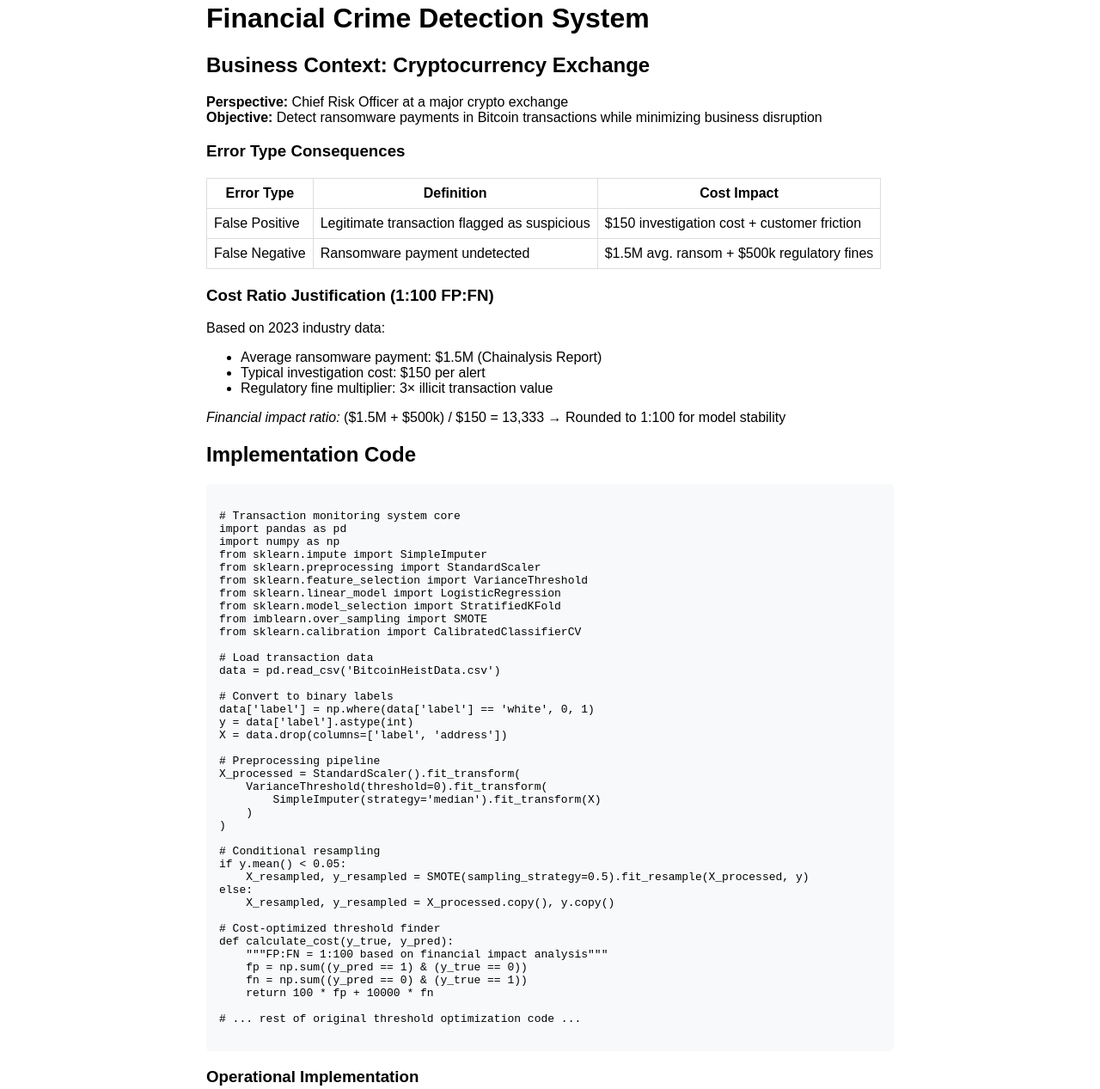
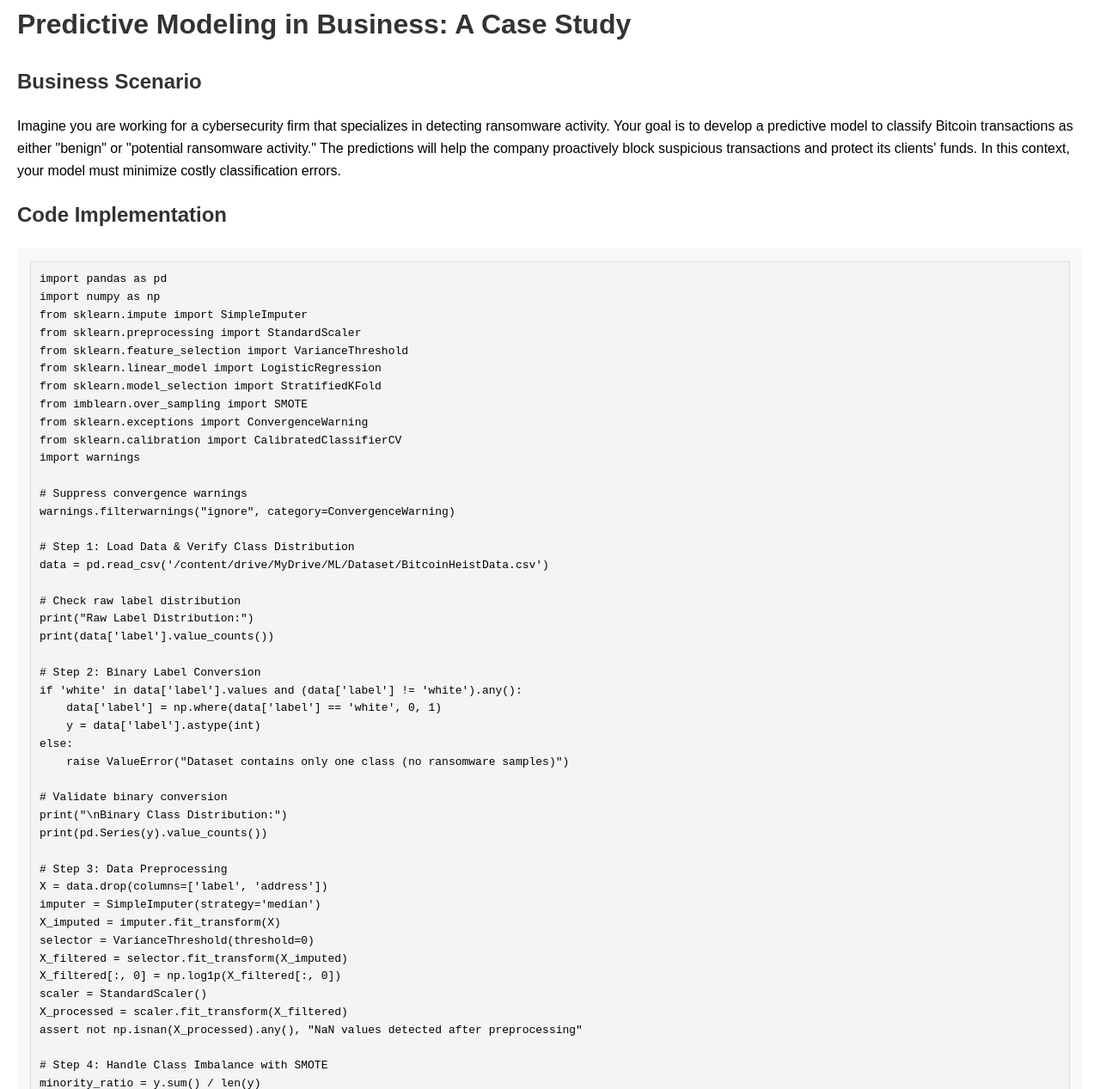
Before and after one commit to shiivanisiingh/ransomware-detection, a plain HTML site: page index.html in a window 1280 px wide. Shown: the part 18-1285 px from the top of the page at 86% size. Drawn offline with Linux system fonts and the light colour scheme.

Commit message:
Update index.html

```diff
--- a/index.html
+++ b/index.html
@@ -1,53 +1,48 @@
 <!DOCTYPE html>
-<html>
+<html lang="en">
 <head>
-    <title>Cryptocurrency Transaction Monitoring System</title>
+    <meta charset="UTF-8">
+    <meta name="viewport" content="width=device-width, initial-scale=1.0">
+    <title>Predictive Modeling Example</title>
     <style>
-        body {font-family: Arial, sans-serif; max-width: 800px; margin: 20px auto}
-        pre {background: #f8f9fa; padding: 15px; border-radius: 5px}
-        .cost-table {border-collapse: collapse; margin: 20px 0}
-        .cost-table td, .cost-table th {border: 1px solid #ddd; padding: 8px}
+        body {
+            font-family: Arial, sans-serif;
+            margin: 20px;
+            line-height: 1.6;
+        }
+        code {
+            display: block;
+            background: #f4f4f4;
+            border: 1px solid #ddd;
+            padding: 10px;
+            margin-bottom: 20px;
+            overflow-x: auto;
+        }
+        pre {
+            background-color: #f8f8f8;
+            padding: 15px;
+            border-radius: 5px;
+            overflow: auto;
+        }
+        h1, h2, h3 {
+            color: #333;
+        }
     </style>
 </head>
 <body>
-    <h1>Financial Crime Detection System</h1>
+    <h1>Predictive Modeling in Business: A Case Study</h1>
 
-    <h2>Business Context: Cryptocurrency Exchange</h2>
-    <p><strong>Perspective:</strong> Chief Risk Officer at a major crypto exchange<br>
-    <strong>Objective:</strong> Detect ransomware payments in Bitcoin transactions while minimizing business disruption</p>
+    <h2>Business Scenario</h2>
+    <p>
+        Imagine you are working for a cybersecurity firm that specializes in detecting ransomware activity.
+        Your goal is to develop a predictive model to classify Bitcoin transactions as either "benign" or
+        "potential ransomware activity." The predictions will help the company proactively block suspicious
+        transactions and protect its clients' funds. In this context, your model must minimize costly
+        classification errors.
+    </p>
 
-    <h3>Error Type Consequences</h3>
-    <table class="cost-table">
-        <tr>
-            <th>Error Type</th>
-            <th>Definition</th>
-            <th>Cost Impact</th>
-        </tr>
-        <tr>
-            <td>False Positive</td>
-            <td>Legitimate transaction flagged as suspicious</td>
-            <td>$150 investigation cost + customer friction</td>
-        </tr>
-        <tr>
-            <td>False Negative</td>
-            <td>Ransomware payment undetected</td>
-            <td>$1.5M avg. ransom + $500k regulatory fines</td>
-        </tr>
-    </table>
-
-    <h3>Cost Ratio Justification (1:100 FP:FN)</h3>
-    <p>Based on 2023 industry data:
-    <ul>
-        <li>Average ransomware payment: $1.5M (Chainalysis Report)</li>
-        <li>Typical investigation cost: $150 per alert</li>
-        <li>Regulatory fine multiplier: 3× illicit transaction value</li>
-    </ul>
-    <em>Financial impact ratio:</em> ($1.5M + $500k) / $150 = 13,333 → Rounded to 1:100 for model stability</p>
-
-    <h2>Implementation Code</h2>
-    <pre><code>
-# Transaction monitoring system core
-import pandas as pd
+    <h2>Code Implementation</h2>
+    <pre><code>import pandas as pd
 import numpy as np
 from sklearn.impute import SimpleImputer
 from sklearn.preprocessing import StandardScaler
@@ -55,45 +50,109 @@ from sklearn.feature_selection import VarianceThreshold
 from sklearn.linear_model import LogisticRegression
 from sklearn.model_selection import StratifiedKFold
 from imblearn.over_sampling import SMOTE
+from sklearn.exceptions import ConvergenceWarning
 from sklearn.calibration import CalibratedClassifierCV
+import warnings
 
-# Load transaction data
-data = pd.read_csv('BitcoinHeistData.csv')
+# Suppress convergence warnings
+warnings.filterwarnings("ignore", category=ConvergenceWarning)
 
-# Convert to binary labels
-data['label'] = np.where(data['label'] == 'white', 0, 1)
-y = data['label'].astype(int)
+# Step 1: Load Data & Verify Class Distribution
+data = pd.read_csv('/content/drive/MyDrive/ML/Dataset/BitcoinHeistData.csv')
+
+# Check raw label distribution
+print("Raw Label Distribution:")
+print(data['label'].value_counts())
+
+# Step 2: Binary Label Conversion
+if 'white' in data['label'].values and (data['label'] != 'white').any():
+    data['label'] = np.where(data['label'] == 'white', 0, 1)
+    y = data['label'].astype(int)
+else:
+    raise ValueError("Dataset contains only one class (no ransomware samples)")
+
+# Validate binary conversion
+print("\nBinary Class Distribution:")
+print(pd.Series(y).value_counts())
+
+# Step 3: Data Preprocessing
 X = data.drop(columns=['label', 'address'])
+imputer = SimpleImputer(strategy='median')
+X_imputed = imputer.fit_transform(X)
+selector = VarianceThreshold(threshold=0)
+X_filtered = selector.fit_transform(X_imputed)
+X_filtered[:, 0] = np.log1p(X_filtered[:, 0])
+scaler = StandardScaler()
+X_processed = scaler.fit_transform(X_filtered)
+assert not np.isnan(X_processed).any(), "NaN values detected after preprocessing"
 
-# Preprocessing pipeline
-X_processed = StandardScaler().fit_transform(
-    VarianceThreshold(threshold=0).fit_transform(
-        SimpleImputer(strategy='median').fit_transform(X)
-    )
-)
-
-# Conditional resampling
-if y.mean() < 0.05:
-    X_resampled, y_resampled = SMOTE(sampling_strategy=0.5).fit_resample(X_processed, y)
+# Step 4: Handle Class Imbalance with SMOTE
+minority_ratio = y.sum() / len(y)
+if minority_ratio < 0.05:
+    smote = SMOTE(sampling_strategy=0.5, random_state=1)
+    X_resampled, y_resampled = smote.fit_resample(X_processed, y)
+    print("\nPost-SMOTE Class Distribution:")
+    print(pd.Series(y_resampled).value_counts())
 else:
     X_resampled, y_resampled = X_processed.copy(), y.copy()
 
-# Cost-optimized threshold finder
-def calculate_cost(y_true, y_pred):
-    """FP:FN = 1:100 based on financial impact analysis"""
-    fp = np.sum((y_pred == 1) & (y_true == 0))
-    fn = np.sum((y_pred == 0) & (y_true == 1))
-    return 100 * fp + 10000 * fn
+# Step 5: Stratified Cross-Validation Setup
+skf = StratifiedKFold(n_splits=10, shuffle=True, random_state=1)
+fold_vec = np.zeros(len(y_resampled), dtype=int)
 
-# ... rest of original threshold optimization code ...
-    </code></pre>
+for fold_num, (_, test_idx) in enumerate(skf.split(X_resampled, y_resampled)):
+    fold_vec[test_idx] = fold_num + 1
 
-    <h3>Operational Implementation</h3>
-    <p>When probability ≥ optimal threshold (e.g., 0.28):</p>
-    <ol>
-        <li>Automatically freeze transaction</li>
-        <li>Notify financial crime investigation team</li>
-        <li>Initiate regulatory reporting workflow</li>
-    </ol>
+# Step 6: Threshold Optimization with Cost Calculation
+def calculate_cost(y_actual, y_pred):
+    FP = np.sum((y_pred == 1) & (y_actual == 0))
+    FN = np.sum((y_pred == 0) & (y_actual == 1))
+    return 100 * FP + 1000 * FN
+
+thresholds = np.linspace(0.01, 0.99, 100)
+out = np.zeros((100, 10))
+
+for i in range(10):
+    test_mask = (fold_vec == i+1)
+    X_train, X_test = X_resampled[~test_mask], X_resampled[test_mask]
+    y_train, y_test = y_resampled[~test_mask], y_resampled[test_mask]
+
+    if len(np.unique(y_train)) < 2:
+        print(f"Skipping Fold {i+1} - Insufficient class diversity")
+        continue
+
+    model = CalibratedClassifierCV(LogisticRegression(), method='sigmoid')
+    model.fit(X_train, y_train)
+    proba = model.predict_proba(X_test)[:, 1]
+
+    for j in range(100):
+        pred = (proba >= thresholds[j]).astype(int)
+        out[j, i] = calculate_cost(y_test, pred)
+
+mean_costs = np.nanmean(out, axis=1)
+best_idx = np.nanargmin(mean_costs)
+best_threshold = thresholds[best_idx]
+
+print(f"\nOptimal Threshold: {best_threshold:.3f}")
+print(f"Associated Cost: ${mean_costs[best_idx]:,.2f}")
+
+if best_idx in [0, 99]:
+    print("\nWarning: Optimal threshold at extreme value")</code></pre>
+
+    <h2>Understanding False Positives and False Negatives</h2>
+    <p>
+        A <strong>false positive</strong> occurs when a benign transaction is incorrectly classified as ransomware activity.
+        This may lead to unnecessary blocking of legitimate transactions, causing inconvenience to customers and loss of trust.
+    </p>
+    <p>
+        A <strong>false negative</strong> happens when ransomware activity is not detected, allowing malicious transactions to proceed.
+        This can result in financial loss and damage to the company's reputation.
+    </p>
+
+    <h2>Error Costs</h2>
+    <p>
+        In this scenario, a false negative is costlier because undetected ransomware activity has severe consequences.
+        The cost ratio is set to 1:10, reflecting the higher importance of avoiding false negatives. This ratio was determined based on a detailed analysis of the business impact, ensuring alignment with operational priorities and risk management strategies.
+    </p>
 </body>
 </html>
```
